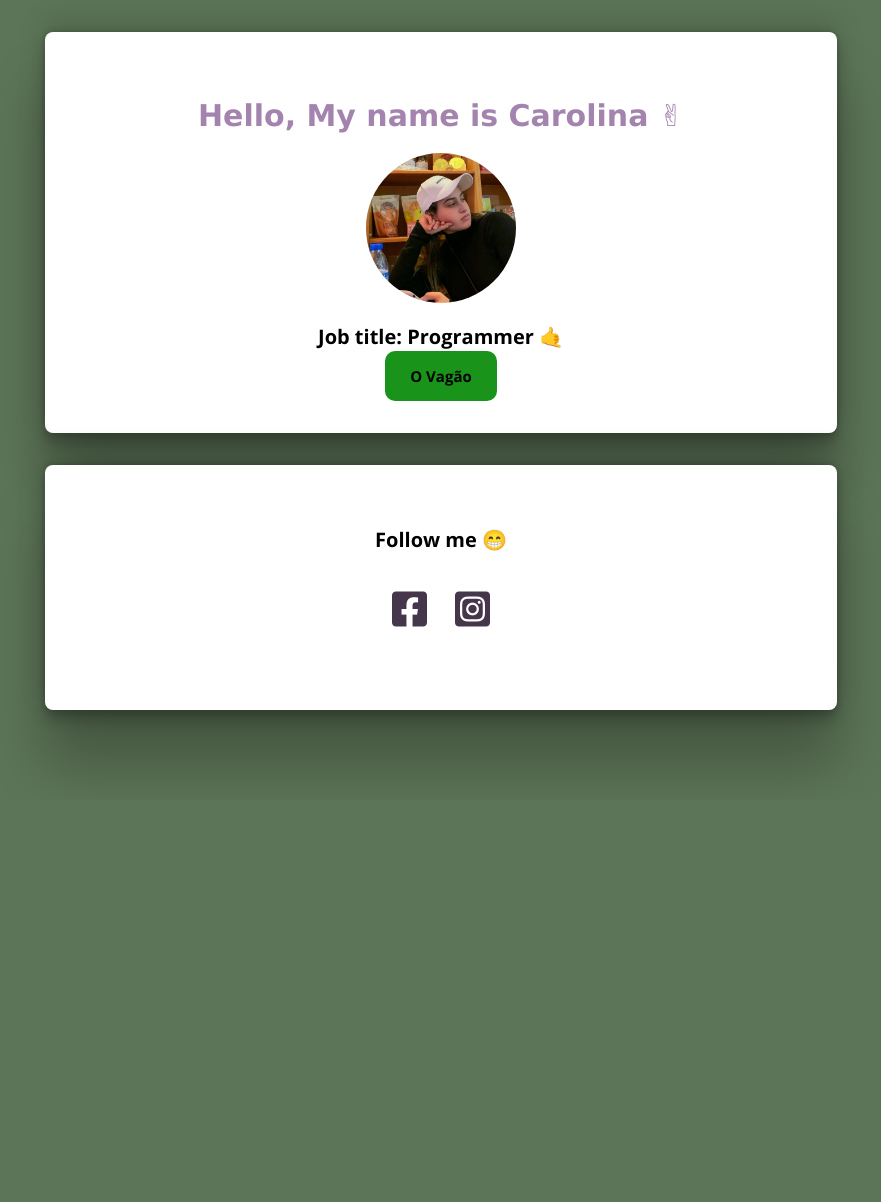
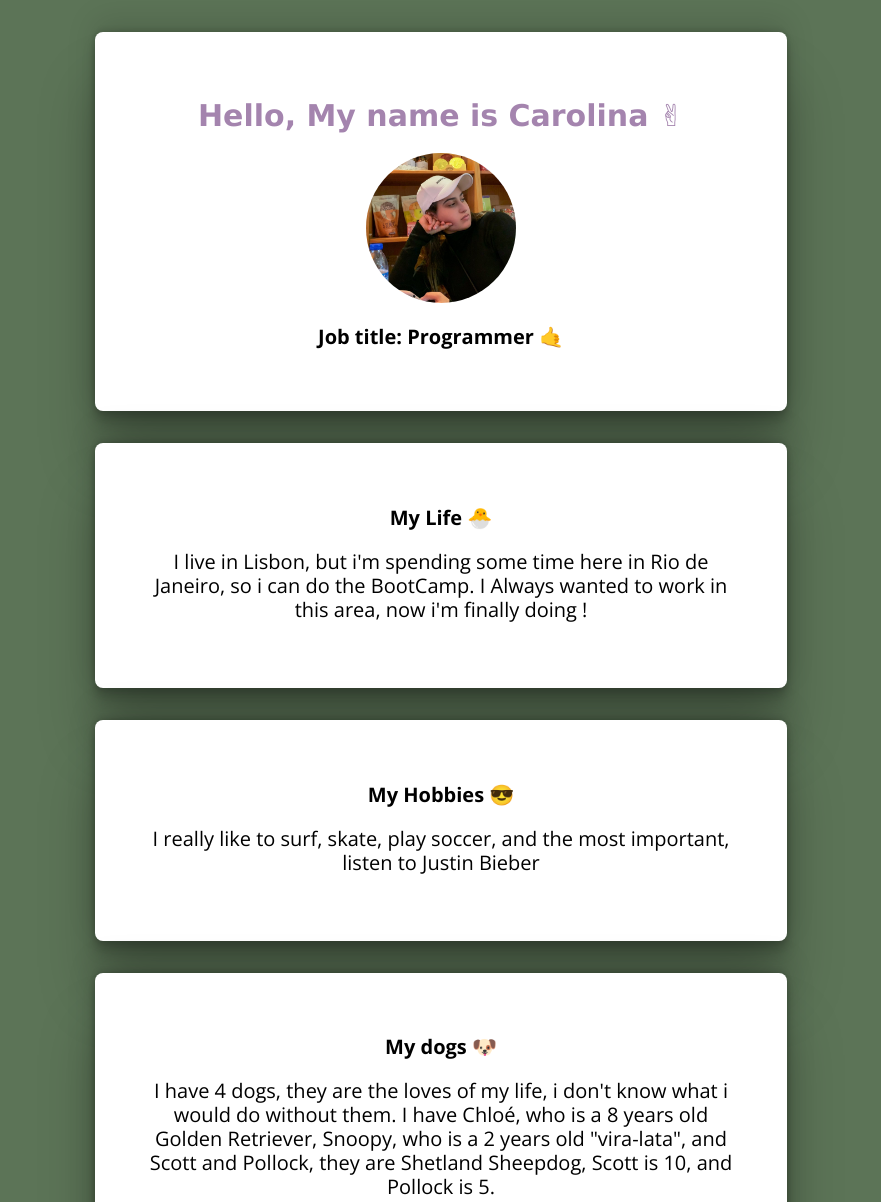
Before and after one commit to carolscliar/profile, a plain HTML site: page index.html in a window 1280 px wide. Shown: the top 1202 px of the page, without its empty margins (199-1080 px from the left). Before the commit the page ends 800 px from the top, so only its background shows below. Drawn offline with nearby package versions, Linux system fonts and the light colour scheme.

Commit message:
add more info to profile page

```diff
--- a/index.html
+++ b/index.html
@@ -14,17 +14,33 @@
     <h1 id="main-title"> Hello, My name is Carolina ✌ </h1>
     <img src="./images/profile.jpg" alt="carolina scliar photo">
     <h2 class="subtitle">Job title: Programmer 🤙</h2>
-    <a target="_blank" class="press" href="https://www.lewagon.com/">
-      O Vagão
-    </a>
+    </div>
+
+
+  <div class="white-box">
+      <h2 class="subtitle"> My Life 🐣</h2>
+      <p class="sub-description"> I live in Lisbon, but i'm spending some time here in Rio de Janeiro, so i can do the BootCamp.
+        I Always wanted to work in this area, now i'm finally doing ! </p>
+
   </div>
 
   <div class="white-box">
+    <h2 class="subtitle"> My Hobbies 😎</h2>
+    <p class="sub-description"> I really like to surf, skate, play soccer, and the most important, listen to Justin Bieber</p>
+    </div>
+
+    <div class="white-box">
+      <h2 class="subtitle"> My dogs 🐶</h2>
+      <p class="sub-description"> I have 4 dogs, they are the loves of my life, i don't know what i would do without them. I have Chloé, who is a 8 years old Golden Retriever, Snoopy, who is a 2 years old "vira-lata", and Scott and Pollock, they are Shetland Sheepdog, Scott is 10, and Pollock is 5.</p>
+    </div>
+
+  <div class="white-box">
     <h2 class="subtitle">Follow me 😁</h2>
-    <ul class="list">
-      <li class="list-item"><i class="fa-brands fa-square-facebook"></i></li>
-      <li class="list-item"><i class="fa-brands fa-square-instagram"></i></li>
-    </ul>
-  </div>
+<ul class="list">
+  <li class="list-item"><a target="_blank" href="https://www.facebook.com/carolina.scliar/" class="fa-brands fa-square-facebook"></a></li>
+  <li class="list-item"><a target="_blank" href="https://www.instagram.com/carolscliar/" class="fa-brands fa-square-instagram"></a></li>
+</ul>
+</div>
+
 </body>
 </html>
--- a/style.css
+++ b/style.css
@@ -17,11 +17,17 @@ line-height: 1.2;
 font-size: 20px;
 }
 
+.sub-description {
+  line-height: 1.2;
+font-size: 20px;
+}
+
 img {
   width: 150px;
   height: 150px;
   border-radius: 55%;
 }
+
 
 .list {
   list-style: none;
@@ -42,39 +48,10 @@ img {
 
 .white-box {
   background-color: white;
-  width: 700px;
+  width: 600px;
   padding: 46px;
   margin: 32px auto;
   border-radius: 8px;
   box-shadow: rgba(0, 0, 0, 0.25) 0px 54px 55px, rgba(0, 0, 0, 0.12) 0px -12px 30px, rgba(0, 0, 0, 0.12) 0px 4px 6px, rgba(0, 0, 0, 0.17) 0px 12px 13px, rgba(0, 0, 0, 0.09) 0px -3px 5px;
   text-align: center;
 }
-
-.press {
-  background-color: #199319;
-  color: rgb(0, 0, 0);
-  font-weight: bold;
-  font-size: 15px;
-  padding: 15px 25px;
-  text-decoration: none;
-  cursor: pointer;
-  border-radius: 10px;
-}
-
-@media (max-width: 960px) {
-  .white-box {
-    width: 600px;
-  }
-}
-
-@media (max-width: 720px) {
-  .white-box {
-    width: 500px;
-  }
-}
-
-@media (max-width: 540px) {
-  .white-box {
-    width: 300px;
-  }
-}
```
